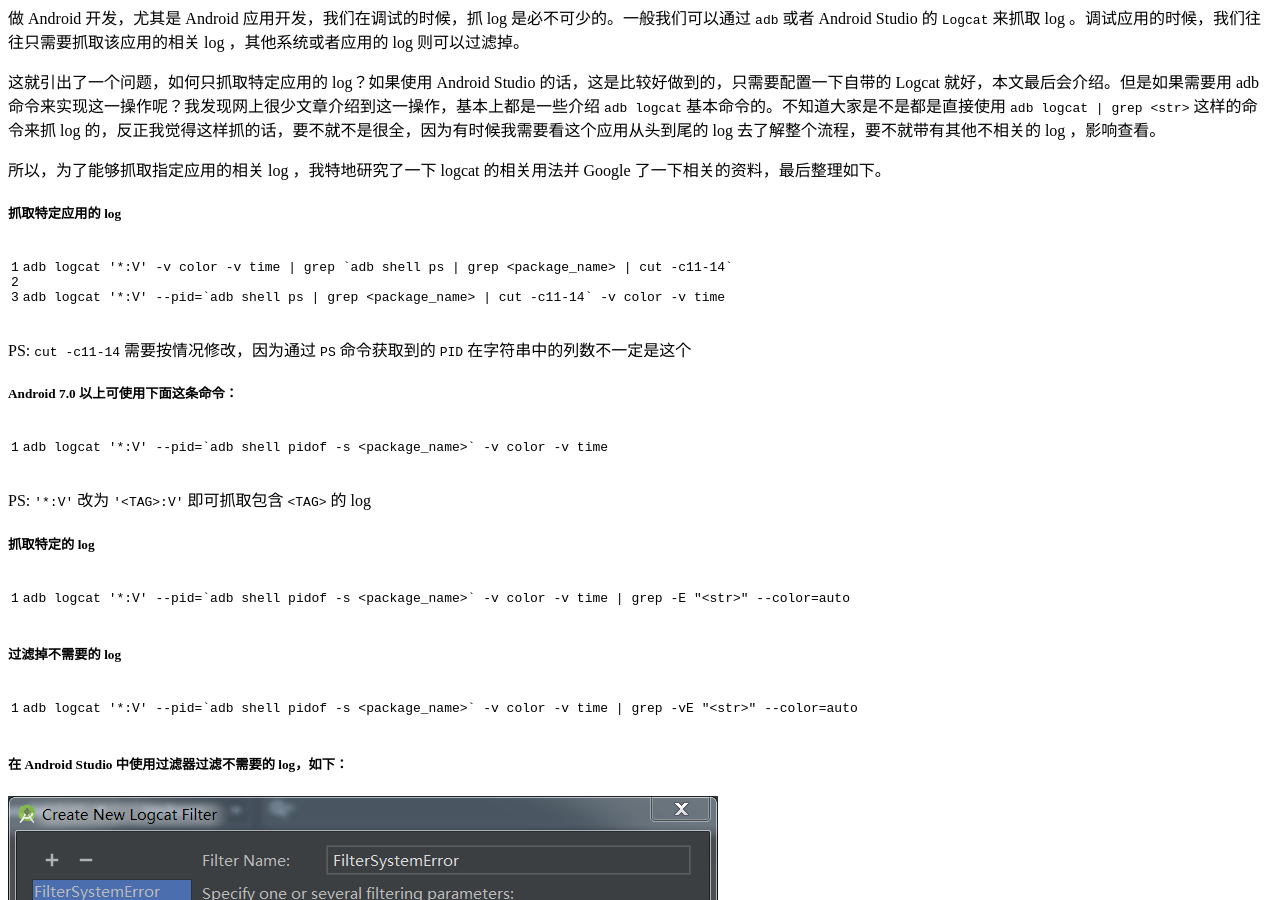
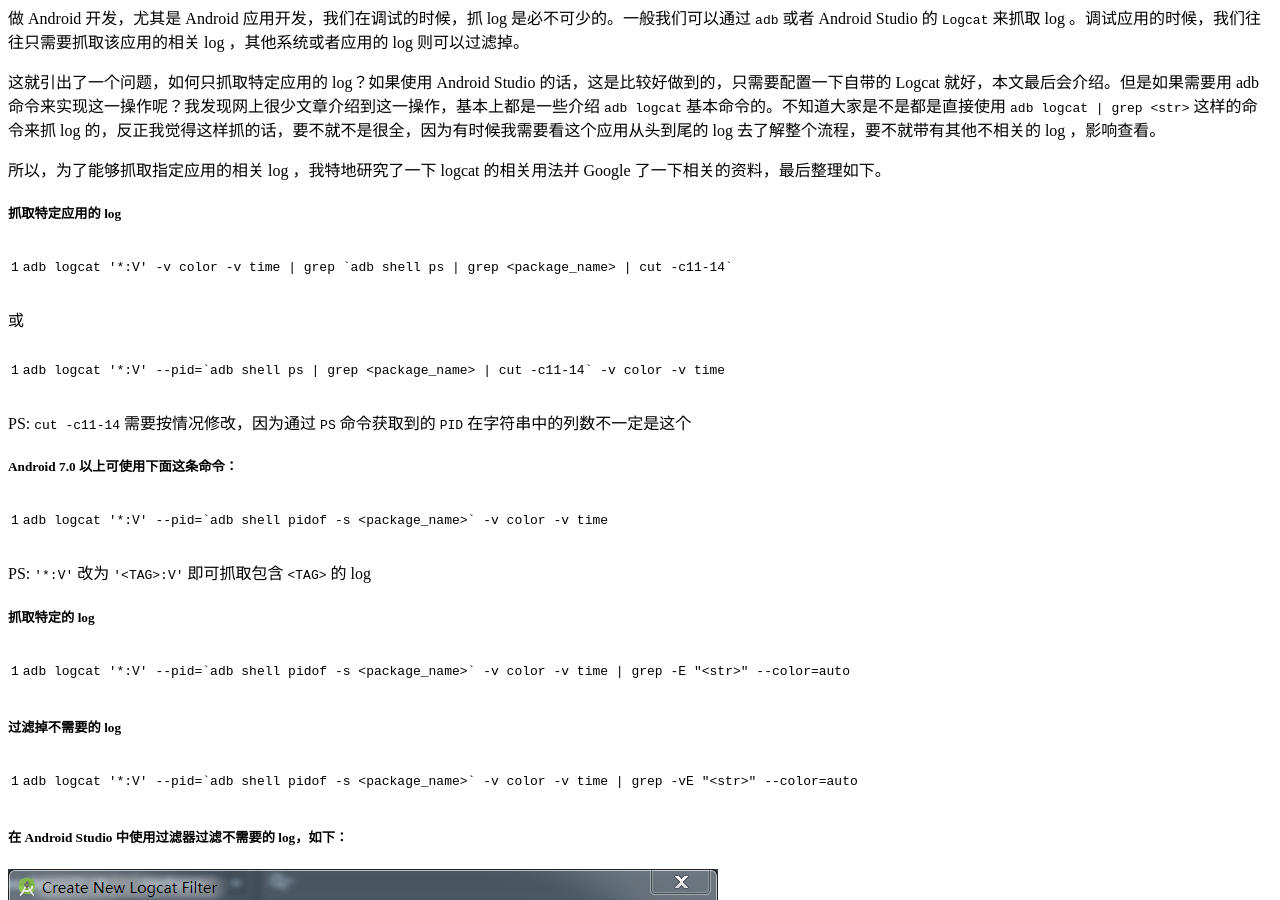
Before and after one commit to Edger/edger.github.io, a Jekyll site: the page built from _wiki/Logcat-command.md, in a window 1280 px wide and 900 px high, scrolled down 424 px. Built offline with Jekyll 4.4.1, drawn with Linux system fonts in a browser that asks for light colours; comment, search, counter and statistics services are not loaded.

Commit message:
Updated Logcat-Command.md

````diff
--- a/_wiki/Logcat-command.md
+++ b/_wiki/Logcat-command.md
@@ -27,7 +27,10 @@
 
 ```bash
 adb logcat '*:V' -v color -v time | grep `adb shell ps | grep <package_name> | cut -c11-14`
+```
+或
 
+```bash
 adb logcat '*:V' --pid=`adb shell ps | grep <package_name> | cut -c11-14` -v color -v time
 ```
 PS: `cut -c11-14` 需要按情况修改，因为通过 `PS` 命令获取到的 `PID` 在字符串中的列数不一定是这个
````
